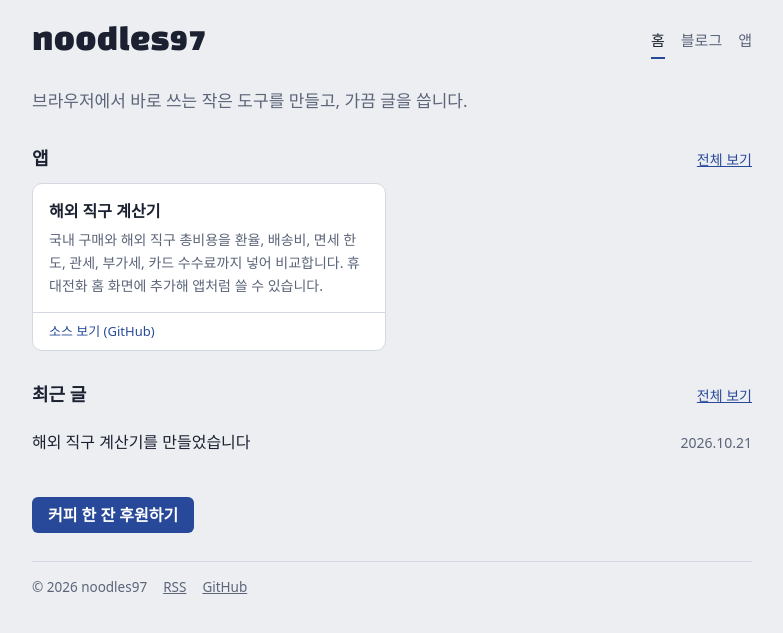
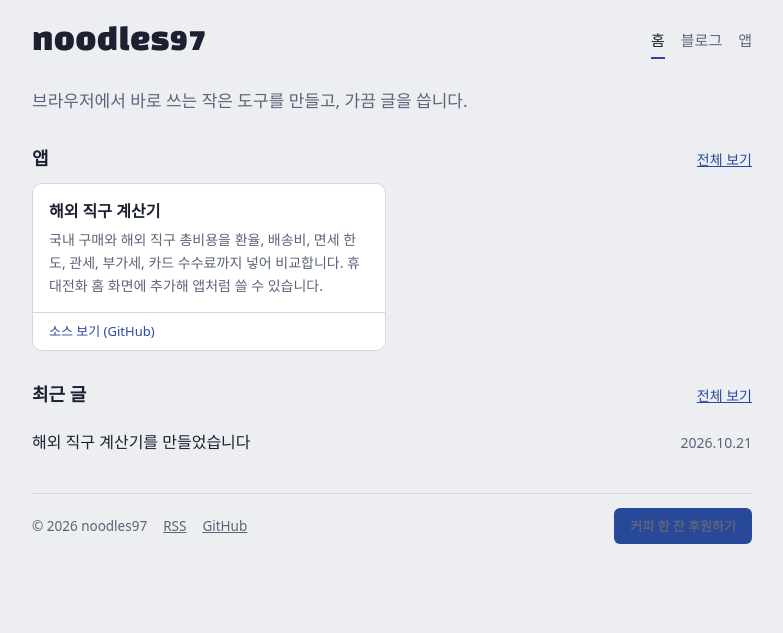
Before and after one commit to noodles97/noodles97.github.io, a Jekyll site: the page built from index.html, in a window 1280 px wide. Shown: the top 633 px of the page, without its empty margins (248-1031 px from the left). Built offline with Jekyll 4.4.1, drawn with Linux system fonts in a browser that asks for light colours; some web fonts are replaced.

Commit message:
후원 버튼을 푸터로 이동
Co-Authored-By: Claude Fable 5.1 <noreply@anthropic.com>

```diff
--- a/_includes/donate.html
+++ /dev/null
@@ -1 +0,0 @@
-<p class="donate-row"><a class="donate" href="{{ site.donate_url }}" rel="noopener">커피 한 잔 후원하기</a></p>
--- a/_layouts/default.html
+++ b/_layouts/default.html
@@ -25,9 +25,12 @@
 {{ content }}
 </main>
 <footer class="site-foot">
-  <span>© {{ site.time | date: "%Y" }} {{ site.title }}</span>
-  <a href="{{ '/feed.xml' | relative_url }}">RSS</a>
-  <a href="https://github.com/noodles97" rel="noopener">GitHub</a>
+  <div class="foot-links">
+    <span>© {{ site.time | date: "%Y" }} {{ site.title }}</span>
+    <a href="{{ '/feed.xml' | relative_url }}">RSS</a>
+    <a href="https://github.com/noodles97" rel="noopener">GitHub</a>
+  </div>
+  <a class="donate donate-small" href="{{ site.donate_url }}" rel="noopener">커피 한 잔 후원하기</a>
 </footer>
 </div>
 </body>
--- a/apps/index.html
+++ b/apps/index.html
@@ -12,4 +12,3 @@ title: 앱
   </li>
 {% endfor %}
 </ul>
-{% include donate.html %}
--- a/assets/css/style.css
+++ b/assets/css/style.css
@@ -56,8 +56,9 @@ h1,h2,h3{line-height:1.25;text-wrap:balance;margin:0}
 .prose table{border-collapse:collapse;width:100%;font-size:15px}
 .prose th,.prose td{padding:6px 8px;border-bottom:1px solid var(--line);text-align:left}
 .back{margin:0}
-.donate-row{margin:0}
+.donate-small{height:30px;padding:0 12px;font-size:13px;font-weight:500}
 .donate{display:inline-flex;align-items:center;height:36px;padding:0 16px;border-radius:6px;background:var(--accent);color:#fff;font-weight:600;text-decoration:none;white-space:nowrap}
 .donate:hover{filter:brightness(1.08)}
-.site-foot{display:flex;flex-wrap:wrap;gap:8px 16px;font-size:13.5px;color:var(--fg-muted);border-top:1px solid var(--line);padding-top:14px}
+.site-foot{display:flex;flex-wrap:wrap;align-items:center;justify-content:space-between;gap:10px 16px;font-size:13.5px;color:var(--fg-muted);border-top:1px solid var(--line);padding-top:14px}
+.foot-links{display:flex;flex-wrap:wrap;gap:8px 16px}
 .site-foot a{color:var(--fg-muted)}
--- a/blog/index.html
+++ b/blog/index.html
@@ -12,4 +12,3 @@ title: 블로그
 {% else %}
 <p class="empty">아직 글이 없습니다.</p>
 {% endif %}
-{% include donate.html %}
--- a/index.html
+++ b/index.html
@@ -29,5 +29,3 @@ layout: default
   <p class="empty">아직 글이 없습니다.</p>
   {% endif %}
 </section>
-
-{% include donate.html %}
```
